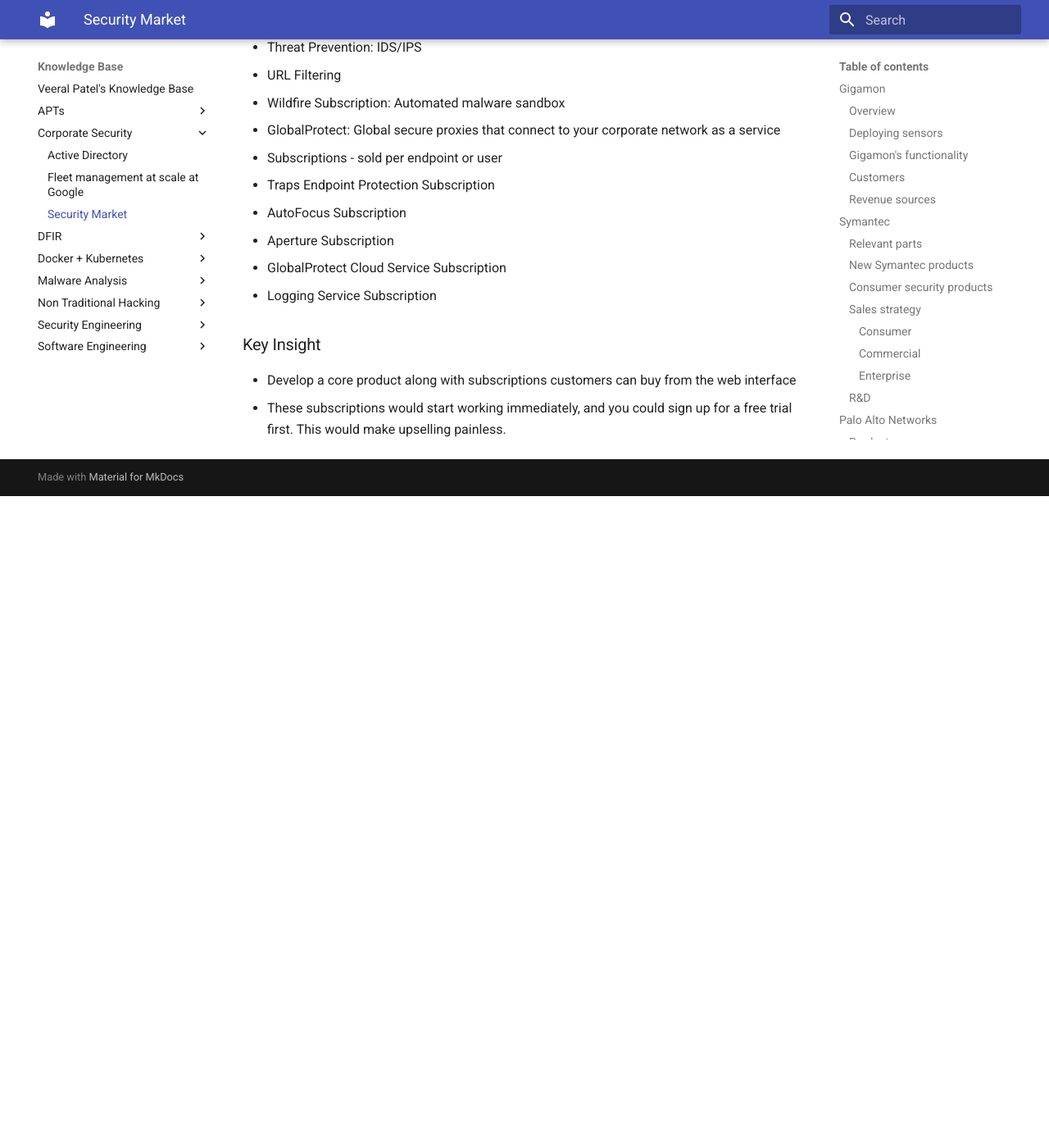
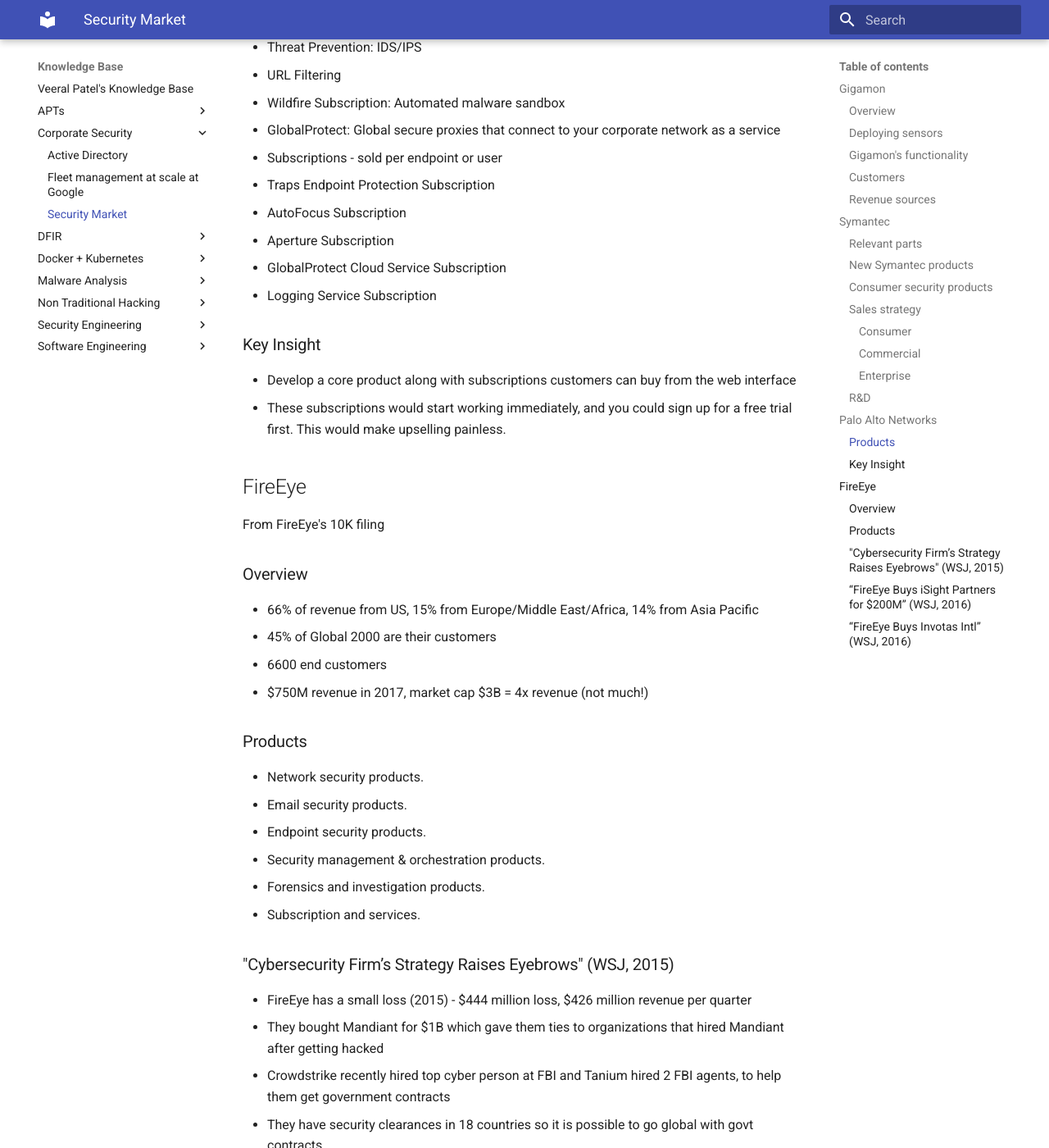
Before and after one commit to veeral-patel/knowledge-base, an MkDocs documentation site: the page built from docs/Corporate Security/security-market.md, in a window 1280 px wide and 1400 px high, scrolled down 3172 px. Shown: the whole window at 82% size. Built offline with MkDocs 1.6.1 and Material for MkDocs 9.7.7, drawn with Linux system fonts in a browser that asks for light colours; before the commit the page ends 3777 px from its top, so only the background shows below that; some of the changed text lies outside the part shown.

Commit message:
added FireEye to Security Market note

```diff
--- a/docs/Corporate Security/security-market.md
+++ b/docs/Corporate Security/security-market.md
@@ -115,3 +115,43 @@ Gigamon also sells its platform to mobile service providers for subscriber-speci
   interface
 - These subscriptions would start working immediately, and you could sign up for
   a free trial first. This would make upselling painless.
+
+## FireEye
+
+From FireEye's 10K filing
+
+### Overview
+- 66% of revenue from US, 15% from Europe/Middle East/Africa, 14% from Asia Pacific
+- 45% of Global 2000 are their customers
+- 6600 end customers
+- $750M revenue in 2017, market cap $3B = 4x revenue (not much!)
+
+### Products
+
+- Network security products.
+- Email security products.
+- Endpoint security products.
+- Security management & orchestration products.
+- Forensics and investigation products.
+- Subscription and services.
+
+### "Cybersecurity Firm’s Strategy Raises Eyebrows" (WSJ, 2015)
+
+- FireEye has a small loss (2015) - $444 million loss, $426 million revenue per quarter
+- They bought Mandiant for $1B which gave them ties to organizations that hired Mandiant after getting hacked
+- Crowdstrike recently hired top cyber person at FBI and Tanium hired 2 FBI agents, to help them get government contracts
+- They have security clearances in 18 countries so it is possible to go global with govt contracts
+- FireEye has been traditionally sold hardware appliances, but now they are shifting to a SaaS based model to increase profits
+
+### “FireEye Buys iSight Partners for $200M” (WSJ, 2016)
+[Link to article](https://archive.is/fkj8z)
+
+- iSight has 250 former military, govt people from the countries they’re based in 17 countries
+- Monitor hacker forums, talk to local sources to identify potential threats
+
+### “FireEye Buys Invotas Intl” (WSJ, 2016)
+[Link to article](http://archive.is/dzR12)
+
+- Invotas launched in 2014, was in stealth for 3 years, has 19 employees
+- Spun off CSG Systems Intl last year
+- FireEye didn’t disclose how much they paid
```
